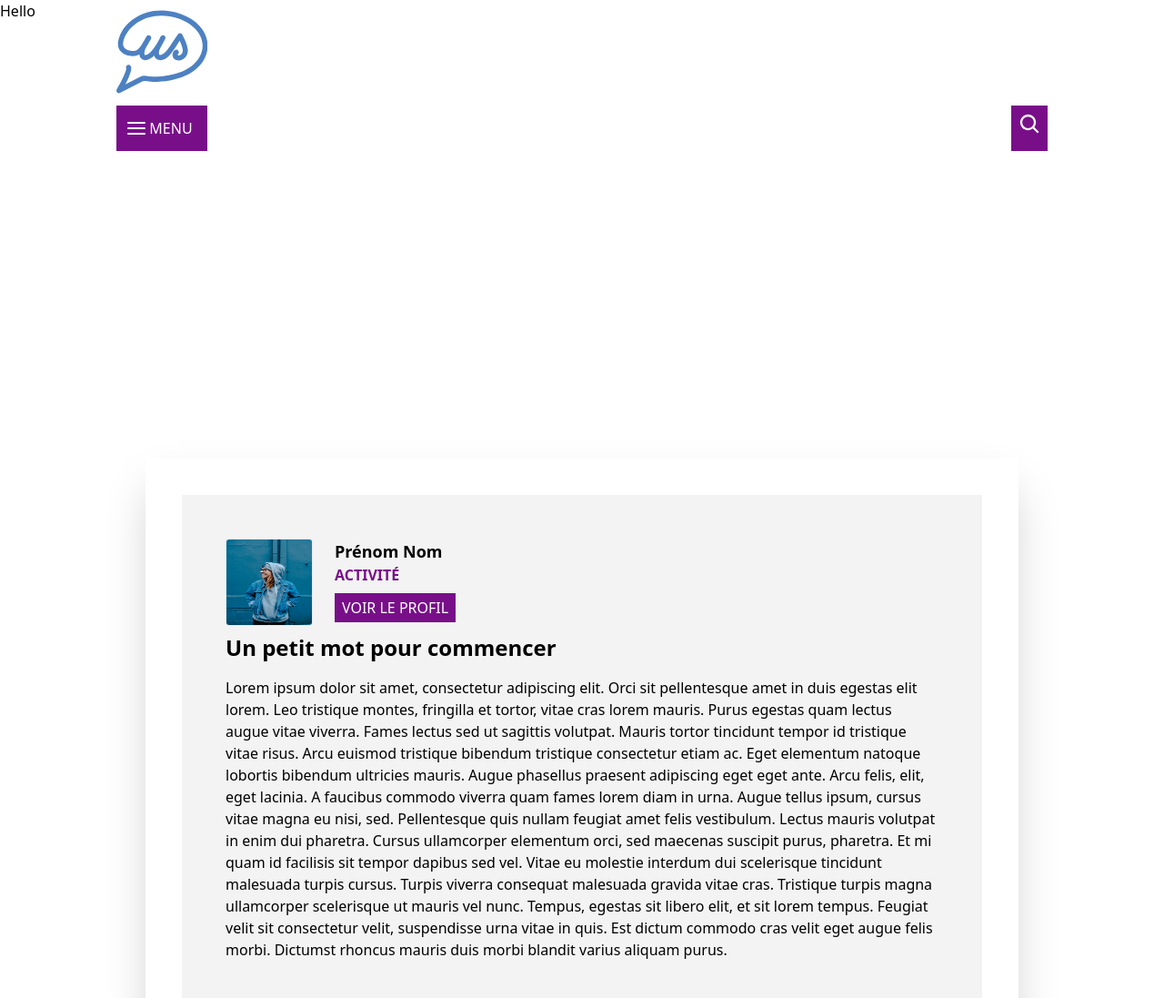
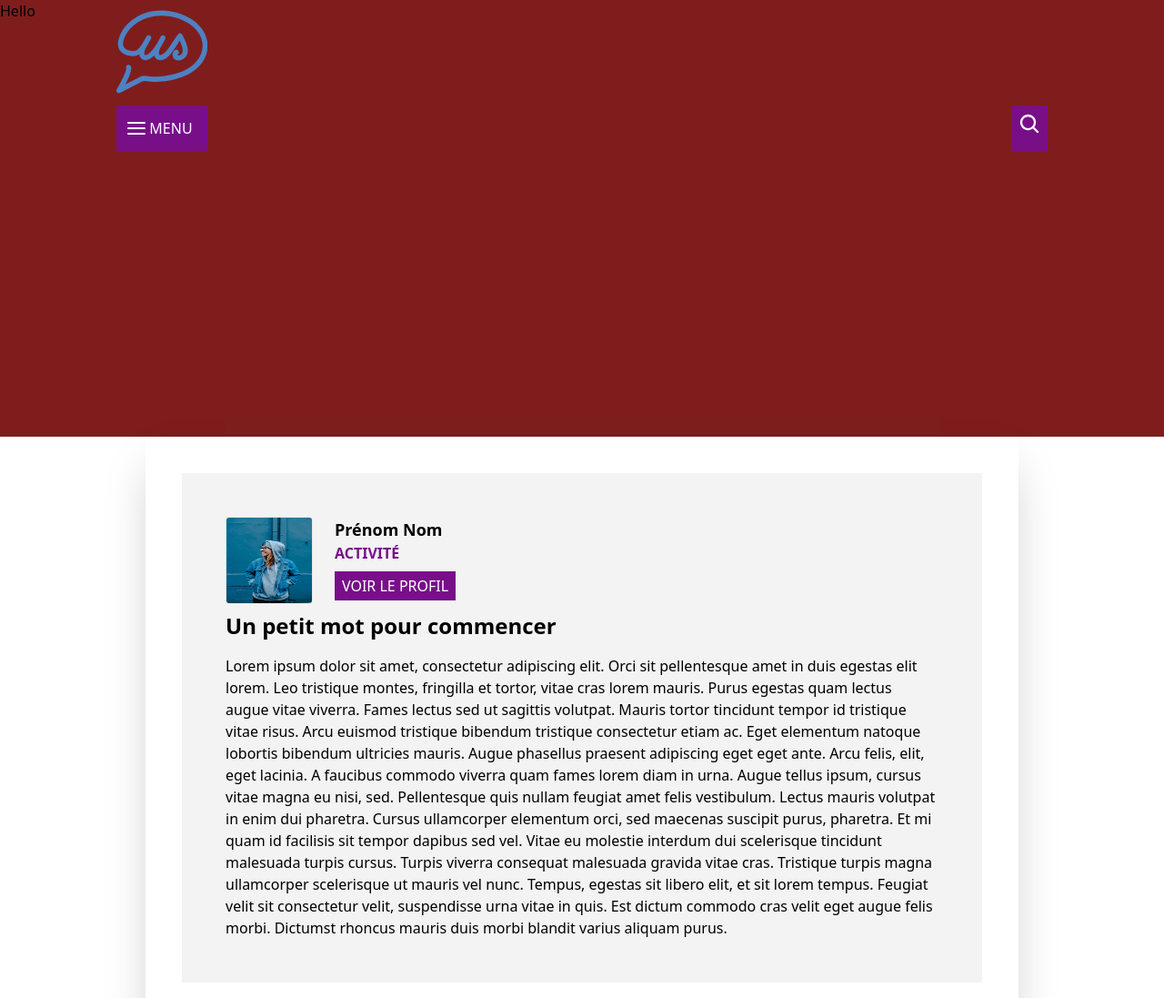
Before and after one commit to WinstonSmith13/person-us, a Nuxt app: page / in a window 1280 px wide. Shown: the top 1097 px of the page at 91% size. Built offline with nearby package versions, Linux system fonts and the light colour scheme.

Commit message:
front: display of the carousel behind the content working.

```diff
--- a/layouts/default.vue
+++ b/layouts/default.vue
@@ -1,17 +1,23 @@
 <template>
-  <div class="top-0 w-full">
+  <div class="absolute top-0 w-full">
     <div class="fixed inset-x-0 z-10 mx-4">
-      <div class="max-w-screen-lg mx-auto" id="navBar">
+      <div
+        class="max-w-screen-lg mx-auto"
+        id="navBar"
+      >
         <NavigationTemplate />
       </div>
     </div>
-      <div class="mx-auto" id="containerContent">
-        <slot />
-      </div>
+    <div
+      class="mx-auto"
+      id="containerContent"
+    >
+      <slot />
+    </div>
 
 
     <div class="max-w-screen-lg mx-auto ">
-      <FooterTemplate/>
+      <FooterTemplate />
     </div>
   </div>
 </template>
--- a/package.json
+++ b/package.json
@@ -23,6 +23,8 @@
     "eslint-plugin-vue": "^9.7.0",
     "nuxt": "3.0.0-rc.13",
     "postcss": "^8.4.19",
+    "sass": "^1.60.0",
+    "sass-loader": "^13.2.1",
     "tailwindcss": "^3.2.4"
   },
   "dependencies": {
--- a/pages/index.vue
+++ b/pages/index.vue
@@ -1,6 +1,6 @@
 <template>
   <div class="home">
-    <CarouselTemplate class="carousel">
+    <CarouselTemplate class="carousel absolute inset-0 bg-red-900">
       <CarouselSlide>
         <div>
           <p>Hello</p>
@@ -9,7 +9,8 @@
     </CarouselTemplate>
   </div>
 
-  <div class="mt-120 mx-4 md:mx-40 flex justify-center">
+
+  <div class="relative mt-120 mx-4 md:mx-40 flex justify-center">
     <div class="max-w-screen-lg mx-auto shadow-2xl bg-white">
       <!-- Main content  -->
       <div class="m-10">
@@ -41,7 +42,6 @@
 </template>
 
 <script setup>
-
 import Introduction from '../components/landing/sections/IntroductionSection.vue';
 import News from '../components/landing/sections/NewsSection.vue';
 import AgendaSection from '../components/landing/sections/AgendaSection.vue';
@@ -52,5 +52,15 @@ import PublicationSection from '../components/landing/sections/PublicationSectio
 import TechnologySection from '../components/landing/sections/TechnologySection.vue'
 import CarouselTemplate from '../components/landing/sections/carousel/CarouselTemplate.vue';
 import CarouselSlide from '../components/landing/sections/carousel/CarouselSlide.vue';
+</script>
 
-</script>
+<style lang="scss" scoped>
+.carousel {
+  max-height: 60vh;
+  height: 60vh;
+}
+
+.home {
+  z-index: -1;
+}
+</style>
```
Also changed, not shown: 1 other file (tests, documents, lock files or other folders).
